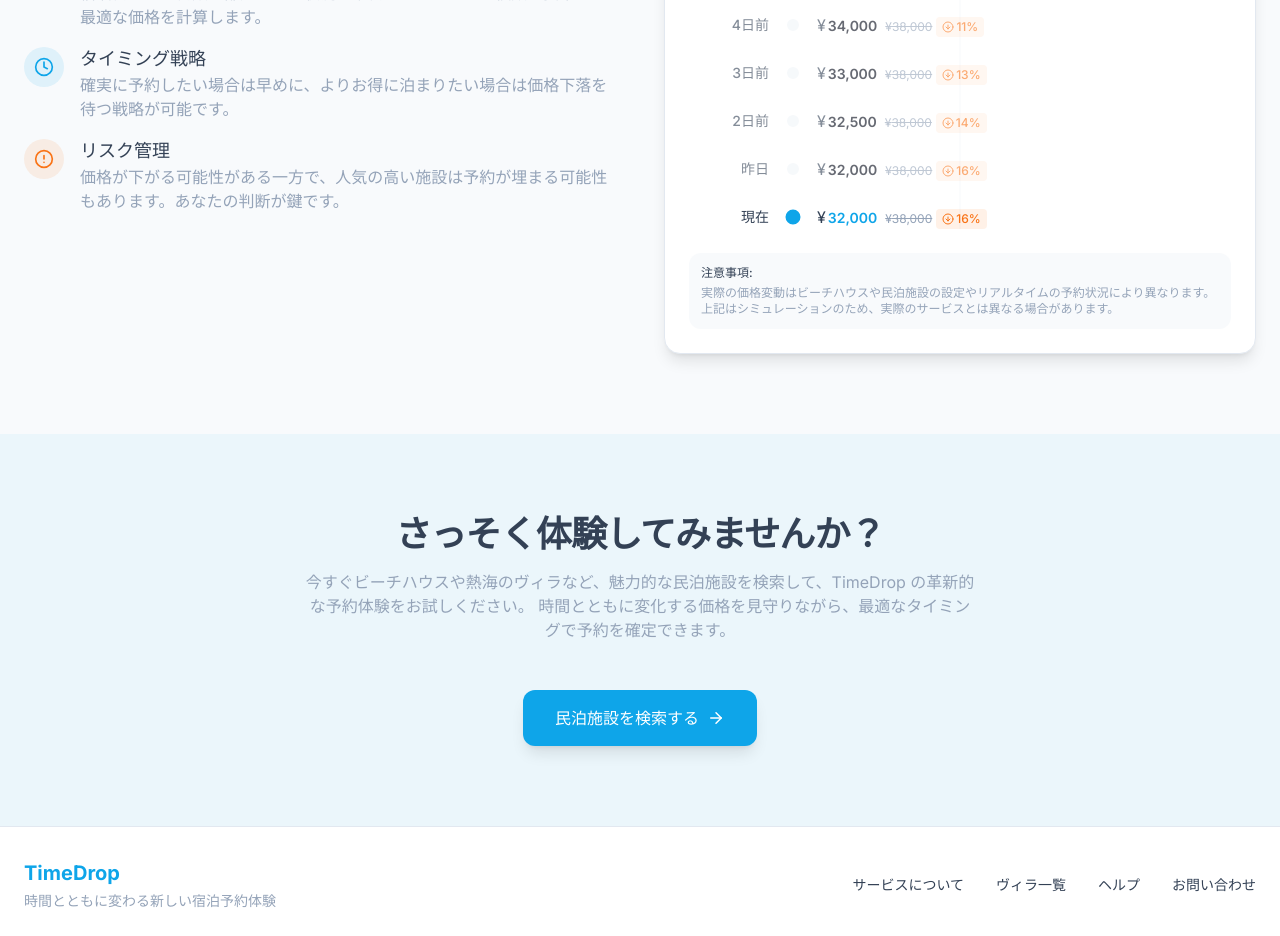
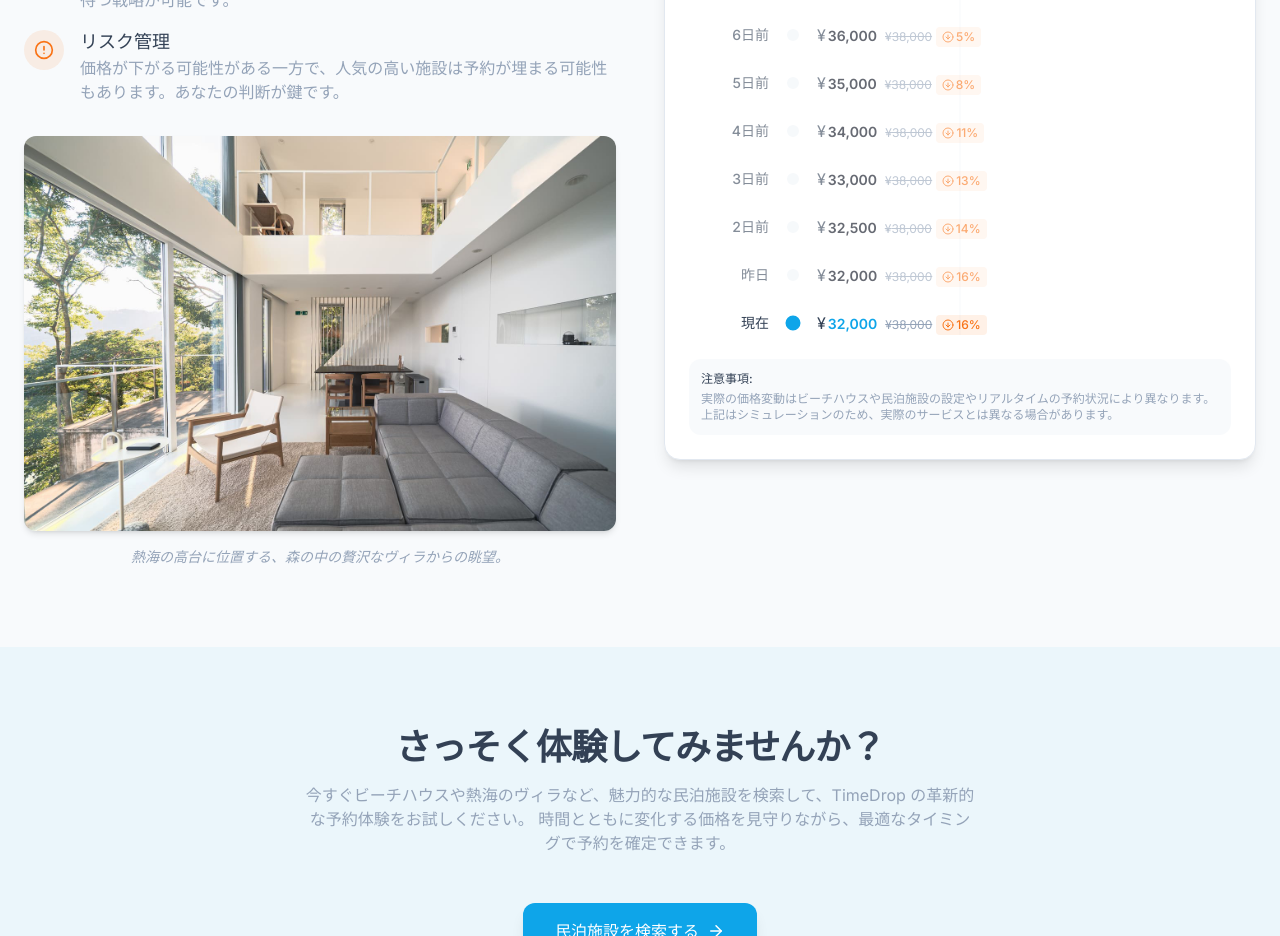
Before and after one commit to enablerdao/timedrop, a React (Vite) app: page / in a window 1280 px wide. Shown: the part 1960-2896 px from the top of the page. Built offline with nearby package versions, Linux system fonts and the light colour scheme.

Commit message:
Update Atami property image
Use a better image for the Atami property.

```diff
--- a/src/components/home/PriceDropDemo.tsx
+++ b/src/components/home/PriceDropDemo.tsx
@@ -93,6 +93,18 @@ const PriceDropDemo = () => {
                   </div>
                 </div>
               </div>
+
+              {/* Atami villa image */}
+              <div className="rounded-xl overflow-hidden shadow-md mb-4">
+                <img
+                  src="/lovable-uploads/3a53000d-b50d-44f2-b87a-5f6437e87e41.png"
+                  alt="熱海の高台から見渡す景色が楽しめるモダンなヴィラ"
+                  className="w-full h-auto"
+                />
+              </div>
+              <p className="text-sm text-timedrop-muted-gray italic text-center">
+                熱海の高台に位置する、森の中の贅沢なヴィラからの眺望。
+              </p>
             </div>
           </AnimatedTransition>
 
```
Also changed, not shown: public/lovable-uploads/3a53000d-b50d-44f2-b87a-5f6437e87e41.png (added).
